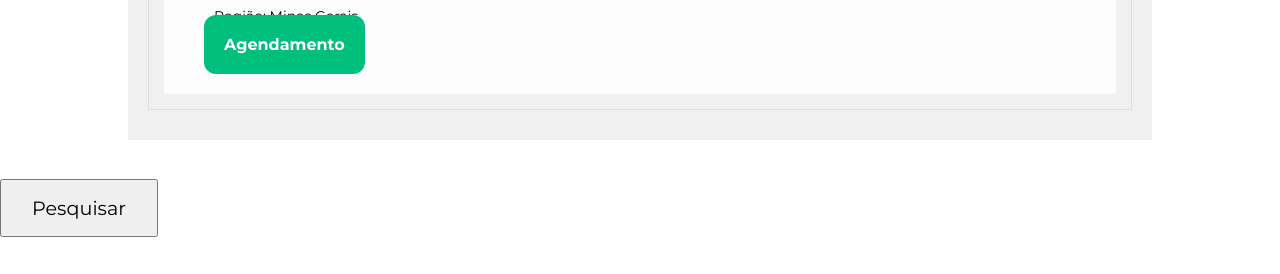
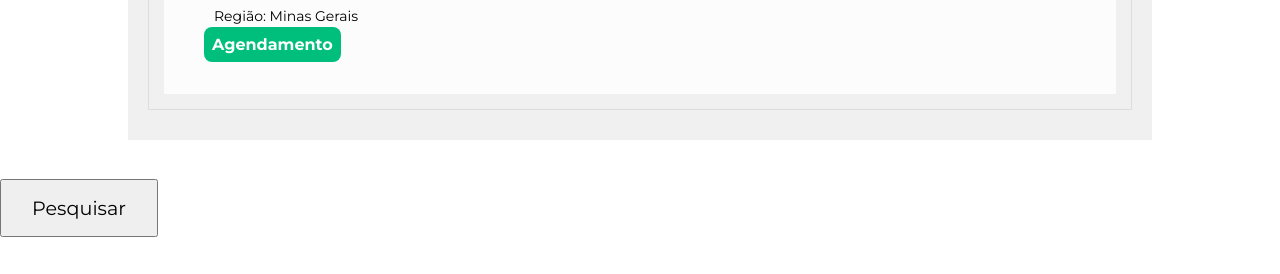
Before and after one commit to MedMatch10/MedMatch, a plain HTML site: page buscaconsulta.html in a window 1280 px wide. Shown: the part 967-1241 px from the top of the page. Drawn offline with Linux system fonts and the light colour scheme.

Commit message:
ajust style to button

```diff
--- a/css/estilo.css
+++ b/css/estilo.css
@@ -39,8 +39,8 @@ a {
 a.highlighted{
     background:#00BF7D;
     color: #fff;
-    padding: 20px;
-    border-radius: 12px;
+    padding: 8px;
+    border-radius: 8px;
 }
 /*#region Buttons */
 .button {
```
